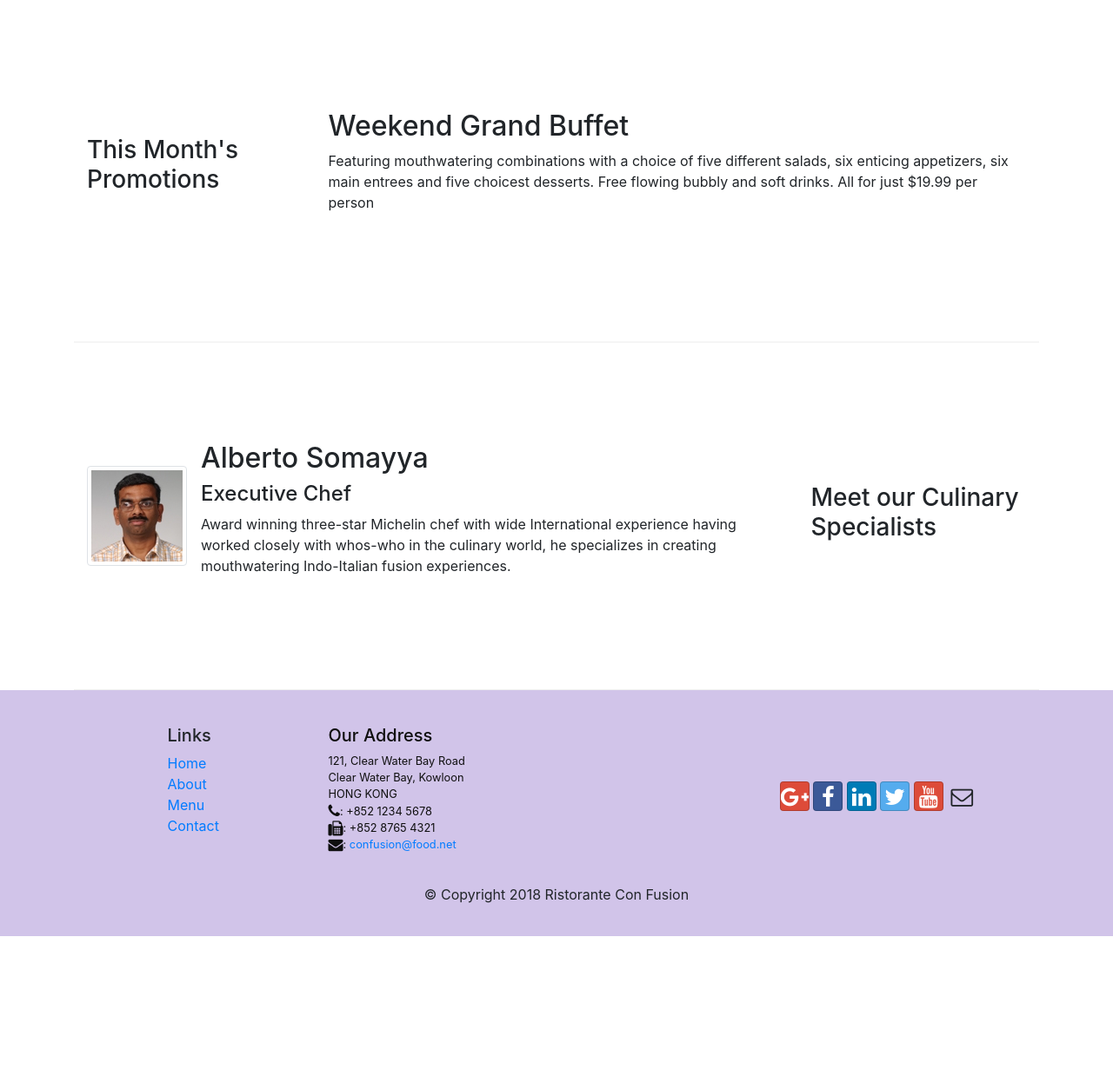
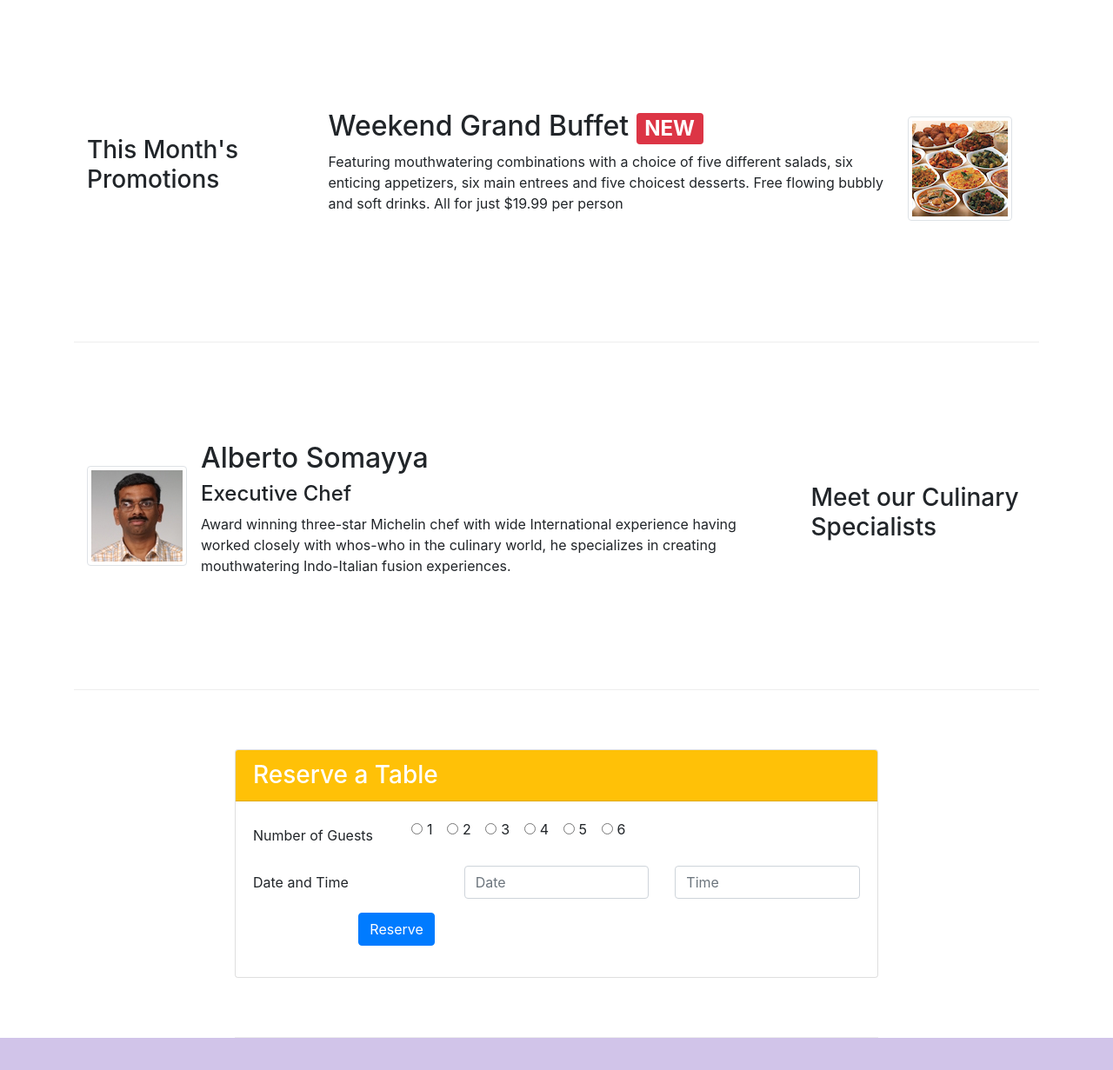
Before and after one commit to richardaspinall/Coursera-Front-End-Web-UI-Frameworks-and-Tools-Bootstrap-4, a website: page conFusion/index.html in a window 1280 px wide. Shown: the part 740-1971 px from the top of the page at 87% size. Before the commit the page ends 1817 px from the top, so only its background shows below. Drawn offline with nearby package versions, Linux system fonts and the light colour scheme.

Commit message:
Assignment 2 complete

```diff
--- a/conFusion/index.html
+++ b/conFusion/index.html
@@ -50,8 +50,12 @@
                     <p>We take inspiration from the World's best cuisines, and create a unique fusion experience. Our
                         lipsmacking creations will tickle your culinary senses!</p>
                 </div>
-                <div class="col-12 col-sm align-self-center">
+                <div class="col-12 col-sm-3 align-self-center">
                     <img src="img/logo.png" class="img-fluid">
+                </div>
+
+                <div class="col-12 col-sm-3 align-self-center">
+                    <a href="./index.html#reserve-table" class="btn btn-warning btn-sm btn-block">Reserve Table</a>
                 </div>
             </div>
         </div>
@@ -84,10 +88,22 @@
                 <h3>This Month's Promotions</h3>
             </div>
             <div class="col col-sm col-md">
-                <h2>Weekend Grand Buffet</h2>
-                <p>Featuring mouthwatering combinations with a choice of five different salads, six enticing appetizers,
-                    six main entrees and five choicest desserts. Free flowing bubbly and soft drinks. All for just
-                    $19.99 per person </p>
+
+                <div class="media">
+                    <div class="media-body">
+                        <h2 class="mt-0">Weekend Grand Buffet <span class="badge badge-danger">NEW</span></h2>
+                        <p class="d-none d-sm-block">Featuring mouthwatering combinations with a choice of five
+                            different salads, six enticing
+                            appetizers,
+                            six main entrees and five choicest desserts. Free flowing bubbly and soft drinks. All for
+                            just
+                            $19.99 per person </p>
+                    </div>
+                    <img class=" d-flex mr-3 img-thumbnail align-self-center" src="img/buffet.png" alt="buffet">
+
+
+                </div>
+
             </div>
         </div>
 
@@ -111,7 +127,73 @@
                 </div>
             </div>
         </div>
+        <div class="row row-content col-8 align-items-center">
+            <div class="card">
+                <h3 class="card-header bg-warning text-white" id="reserve-table"">Reserve a Table</h3>
+                <div class=" card-body">
+                    <div class="row justify-content-center">
+                        <div class="col-12">
+                            <form>
+                                <div class="form-group row">
+                                    <label for="firstname" class="col-md-3 col-form-label">Number of Guests</label>
+                                    <div class="col-md-9">
+                                        <div class="form-check form-check-inline">
+                                            <input class="form-check-input" type="radio" name="inlineRadioOptions"
+                                                id="inlineRadio1" value="option1">
+                                            <label class="form-check-label" for="inlineRadio1">1</label>
+                                        </div>
+                                        <div class="form-check form-check-inline">
+                                            <input class="form-check-input" type="radio" name="inlineRadioOptions"
+                                                id="inlineRadio2" value="option2">
+                                            <label class="form-check-label" for="inlineRadio2">2</label>
+                                        </div>
+                                        <div class="form-check form-check-inline">
+                                            <input class="form-check-input" type="radio" name="inlineRadioOptions"
+                                                id="inlineRadio1" value="option1">
+                                            <label class="form-check-label" for="inlineRadio1">3</label>
+                                        </div>
+                                        <div class="form-check form-check-inline">
+                                            <input class="form-check-input" type="radio" name="inlineRadioOptions"
+                                                id="inlineRadio2" value="option2">
+                                            <label class="form-check-label" for="inlineRadio2">4</label>
+                                        </div>
+                                        <div class="form-check form-check-inline">
+                                            <input class="form-check-input" type="radio" name="inlineRadioOptions"
+                                                id="inlineRadio1" value="option1">
+                                            <label class="form-check-label" for="inlineRadio1">5</label>
+                                        </div>
+                                        <div class="form-check form-check-inline">
+                                            <input class="form-check-input" type="radio" name="inlineRadioOptions"
+                                                id="inlineRadio2" value="option2">
+                                            <label class="form-check-label" for="inlineRadio2">6</label>
+                                        </div>
+
+                                    </div>
+                                </div>
+                                <div class="form-group row">
+                                    <label for="lastname" class="col-md-4 col-form-label">Date and Time</label>
+                                    <div class="col-md-4">
+                                        <input type="text" class="form-control" id="date" name="date"
+                                            placeholder="Date">
+                                    </div>
+                                    <div class="col-md-4">
+                                        <input type="text" class="form-control" id="time" name="time"
+                                            placeholder="Time">
+                                    </div>
+                                </div>
+                                <div class="form-group row">
+                                    <div class="offset-md-2 col-md-10">
+                                        <button type="submit" class="btn btn-primary">Reserve</button>
+                                    </div>
+                                </div>
+                        </div>
+                    </div>
+            </div>
+        </div>
     </div>
+    </div>
+
+
 
     <footer class="footer">
         <div class="container">
```
